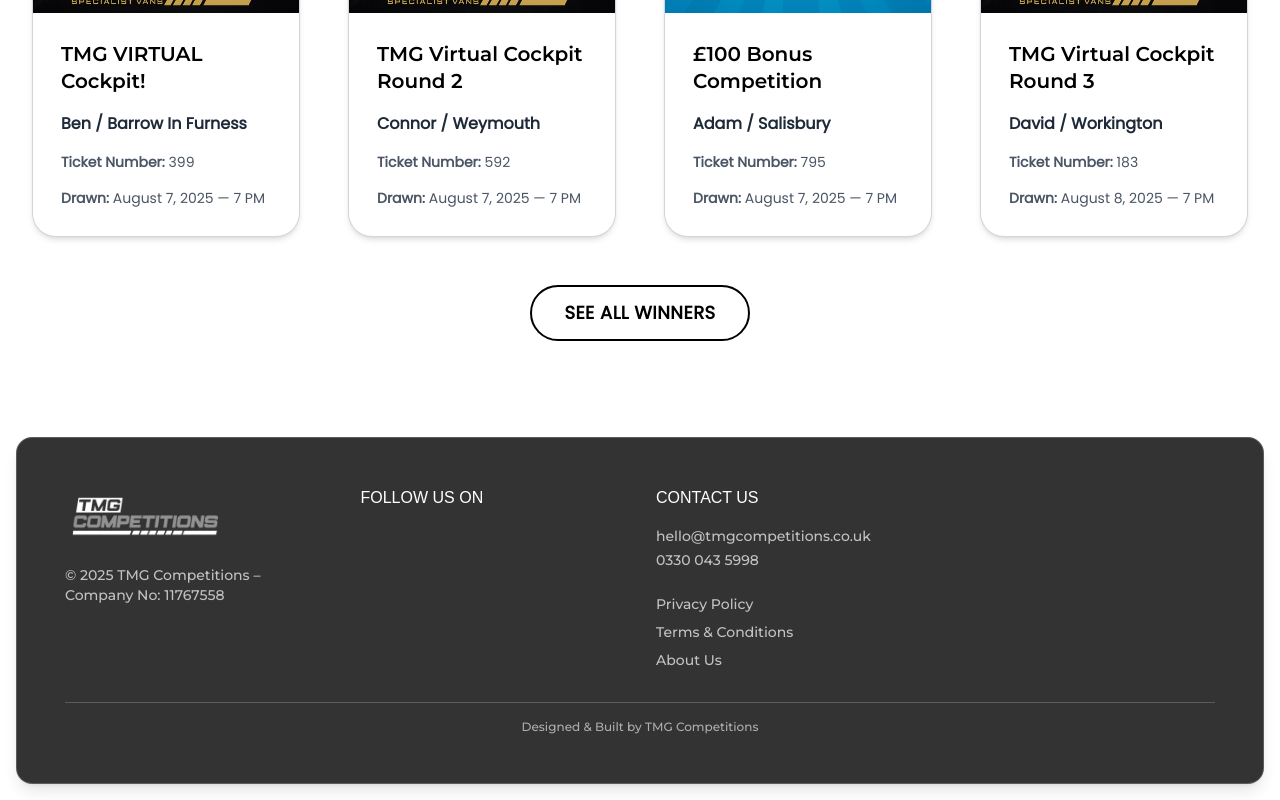
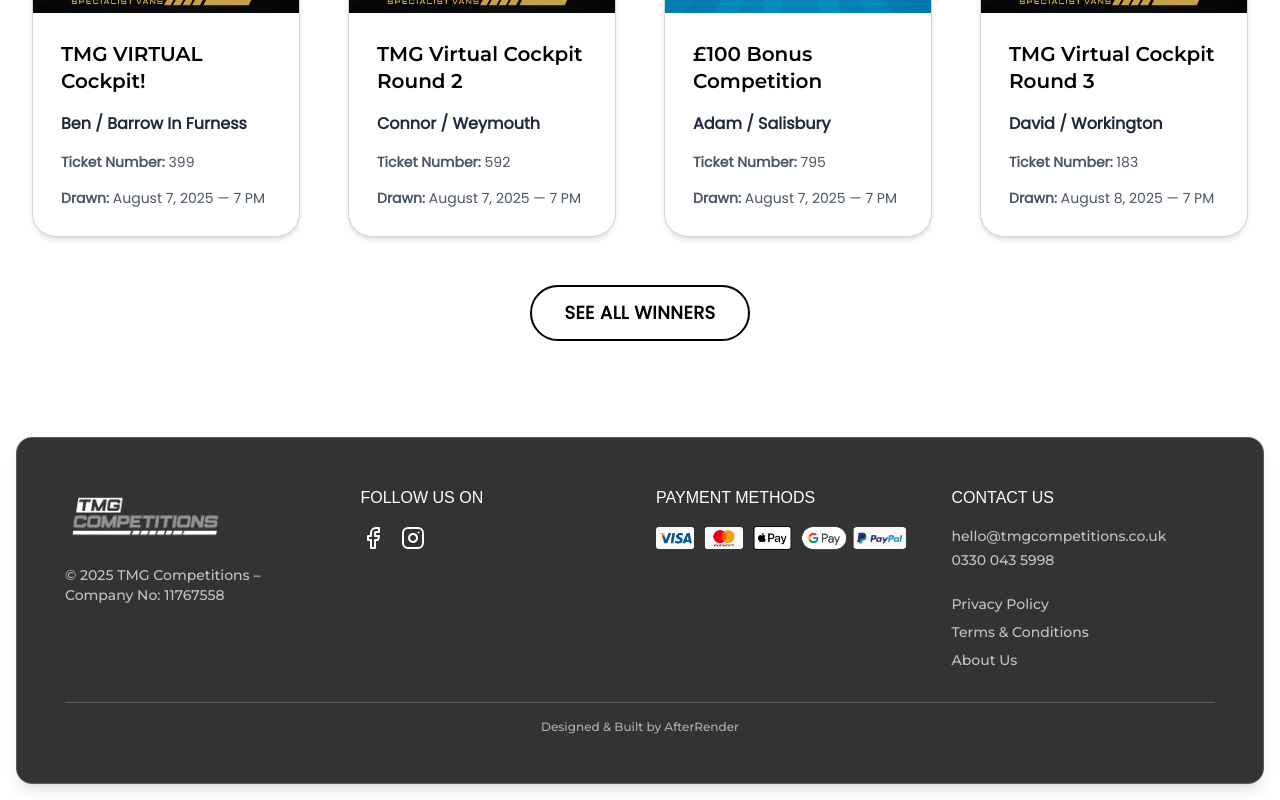
Before and after one commit to afterrender1/tmg-competitions, a Next.js app: page / in a window 1280 px wide. Shown: the part 3225-4025 px from the top of the page. Built offline with nearby package versions, Linux system fonts and the light colour scheme; a web font is replaced by a local one.

Commit message:
payment method added

```diff
--- a/components/Footer.jsx
+++ b/components/Footer.jsx
@@ -2,7 +2,7 @@
 
 import React from "react";
 import Image from "next/image";
-// import { Facebook, Instagram, TikTok } from "lucide-react";
+import { Facebook, Instagram, TikTok } from "lucide-react";
 import { Montserrat, Nova_Flat } from "next/font/google";
 
 const montserrat = Montserrat({ subsets: ["latin"], weight: ["500"] });
@@ -32,10 +32,10 @@
           <h3 className={`text-white font-semibold mb-4 ${novaFlat.className}`}>FOLLOW US ON</h3>
           <div className="flex items-center gap-4">
             <a href="#" aria-label="Facebook" className="hover:text-orange-400 transition">
-              {/* <Facebook size={24} /> */}
+              <Facebook size={24} />
             </a>
             <a href="#" aria-label="Instagram" className="hover:text-orange-400 transition">
-              {/* <Instagram size={24} /> */}
+              <Instagram size={24} />
             </a>
             <a href="#" aria-label="TikTok" className="hover:text-orange-400 transition">
               {/* <TikTok size={24} /> */}
@@ -44,14 +44,13 @@
         </div>
 
         {/* Payment Methods */}
-        {/* <div>
+        <div>
           <h3 className={`text-white font-semibold mb-4 ${novaFlat.className}`}>PAYMENT METHODS</h3>
-          <div className="flex flex-wrap gap-2">
-            <Image src="/images/visa.png" alt="Visa" width={60} height={40} />
-            <Image src="/images/mastercard.png" alt="Mastercard" width={60} height={40} />
-            <Image src="/images/paypal.png" alt="PayPal" width={60} height={40} />
+          <div className="">
+            <Image src="/images/pm.png" alt="Visa" width={250} height={40} />
+
           </div>
-        </div> */}
+        </div>
 
         {/* Contact Us */}
         <div>
@@ -70,7 +69,7 @@
 
       {/* Bottom Divider */}
       <div className="mt-8 border-t border-white/20 pt-4 text-white/60 text-xs text-center">
-        Designed & Built by TMG Competitions
+        Designed & Built by AfterRender
       </div>
     </footer>
   );
```
Also changed, not shown: public/images/pm.png (added).
